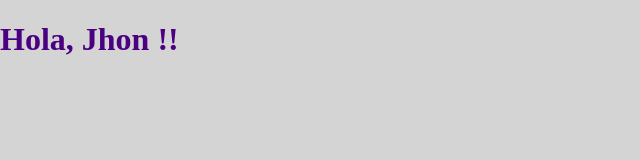
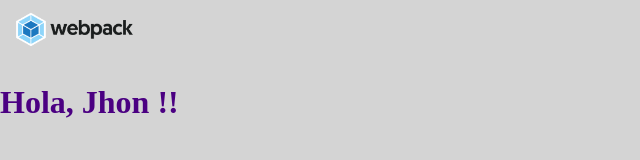
Before and after one commit to Jhon-Contreras/curso-js-moderno, a website built with webpack: page 03-webpack-inicial/src/index.html in a window 1280 px wide. Shown: the whole page, without its empty margins (0-640 px from the left). Built offline with nearby package versions, Linux system fonts and the light colour scheme.

Commit message:
manejo de imagenes desde webpack, plugin file-loader

```diff
--- a/03-webpack-inicial/package.json
+++ b/03-webpack-inicial/package.json
@@ -12,6 +12,7 @@
   "license": "ISC",
   "devDependencies": {
     "css-loader": "^6.3.0",
+    "file-loader": "^6.2.0",
     "html-loader": "^2.1.2",
     "html-webpack-plugin": "^5.3.2",
     "mini-css-extract-plugin": "^2.3.0",
--- a/03-webpack-inicial/src/index.html
+++ b/03-webpack-inicial/src/index.html
@@ -8,8 +8,12 @@
 </head>
 <body>
 
+<!-- comentario -->
 
+<!-- comentario -->
 
+<!-- comentario -->
+<img src="assets/img/webpack-logo.png" alt="webpack logo">
 
 </body>
 </html>
--- a/03-webpack-inicial/src/styles.css
+++ b/03-webpack-inicial/src/styles.css
@@ -2,3 +2,7 @@ html, body{
     margin: 0;
     background-color: rgb(212, 212, 212);
 }
+img{
+    width: 150px;
+
+}
--- a/03-webpack-inicial/webpack.config.js
+++ b/03-webpack-inicial/webpack.config.js
@@ -29,6 +29,10 @@ module.exports = {
                 test: /styles.css$/,
                 use: [ MiniCssExtractPlugin.loader, 'css-loader' ]
 
+            },
+            {
+                test: /\.(png|jpe?g|gif|svg)$/,
+                loader: 'file-loader'
             }
         ]
     },
```
Also changed, not shown: 03-webpack-inicial/src/js/componentes.js (+10 -0 lines), 03-webpack-inicial/dist/index.html, 03-webpack-inicial/dist/main.js, 03-webpack-inicial/src/assets/img/webpack-logo.png (added), 3 other files.
